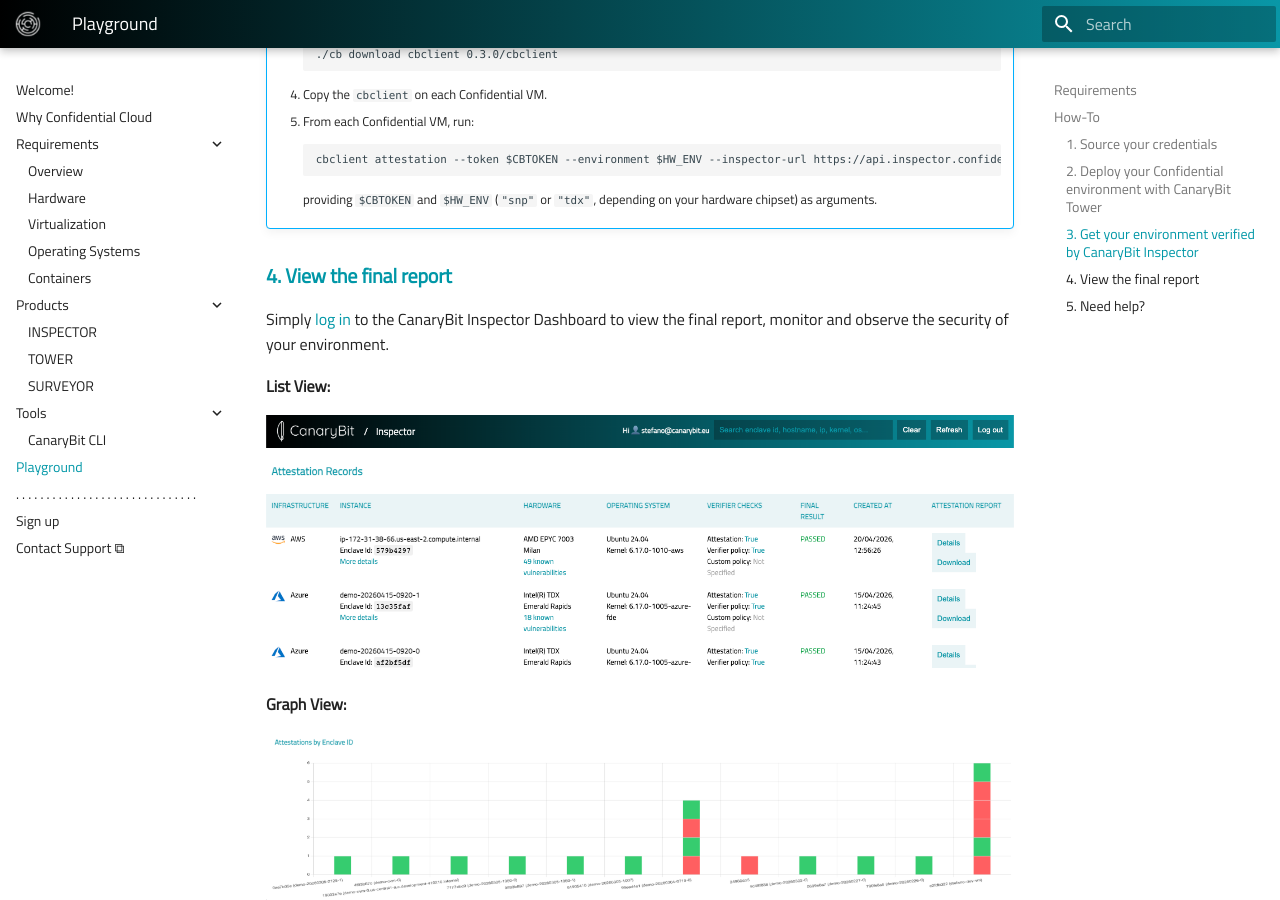
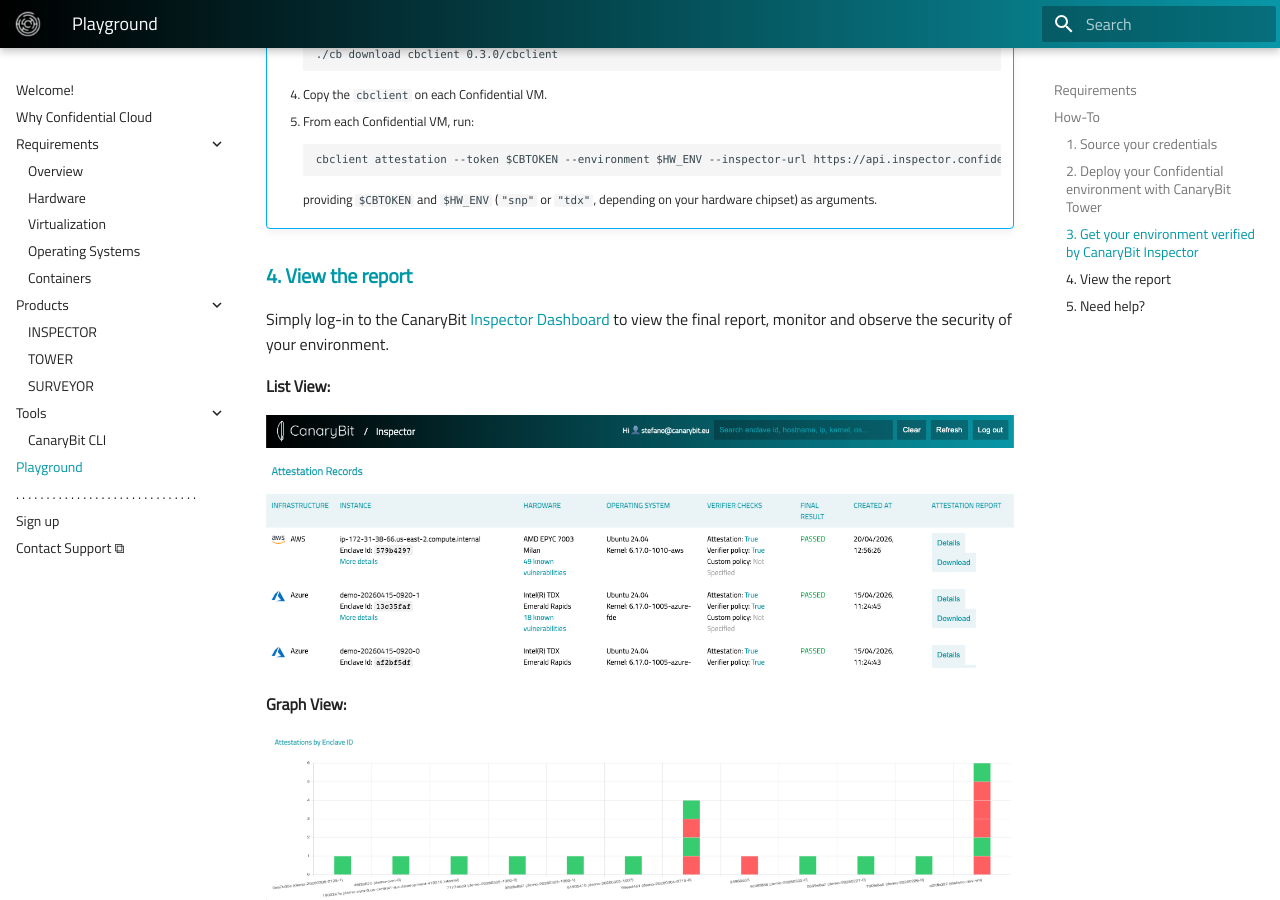
Before and after one commit to canarybit/cc-docs, an MkDocs documentation site: the page built from docs/playground.md, in a window 1280 px wide and 900 px high, scrolled down 1865 px. Built offline with MkDocs 1.6.1 and Material for MkDocs 9.7.7, drawn with Linux system fonts in a browser that asks for light colours.

````diff
--- a/docs/playground.md
+++ b/docs/playground.md
@@ -82,9 +82,9 @@ The verification of your Confidential environment is triggered **automatically**
     ```
     providing `$CBTOKEN` and `$HW_ENV` (`"snp"` or `"tdx"`, depending on your hardware chipset) as arguments.
 
-### 4. View the final report
+### 4. View the report
 
-Simply [log in](https://inspector.confidentialcloud.io) to the CanaryBit Inspector Dashboard to view the final report, monitor and observe the security of your environment.
+Simply log-in to the CanaryBit [Inspector Dashboard](https://inspector.confidentialcloud.io) to view the final report, monitor and observe the security of your environment.
 
 **List View:**
 
````
Also changed, not shown: docs/products/surveyor.md (+2 -2 lines), docs/products/tower.md (+1 -1 lines).
